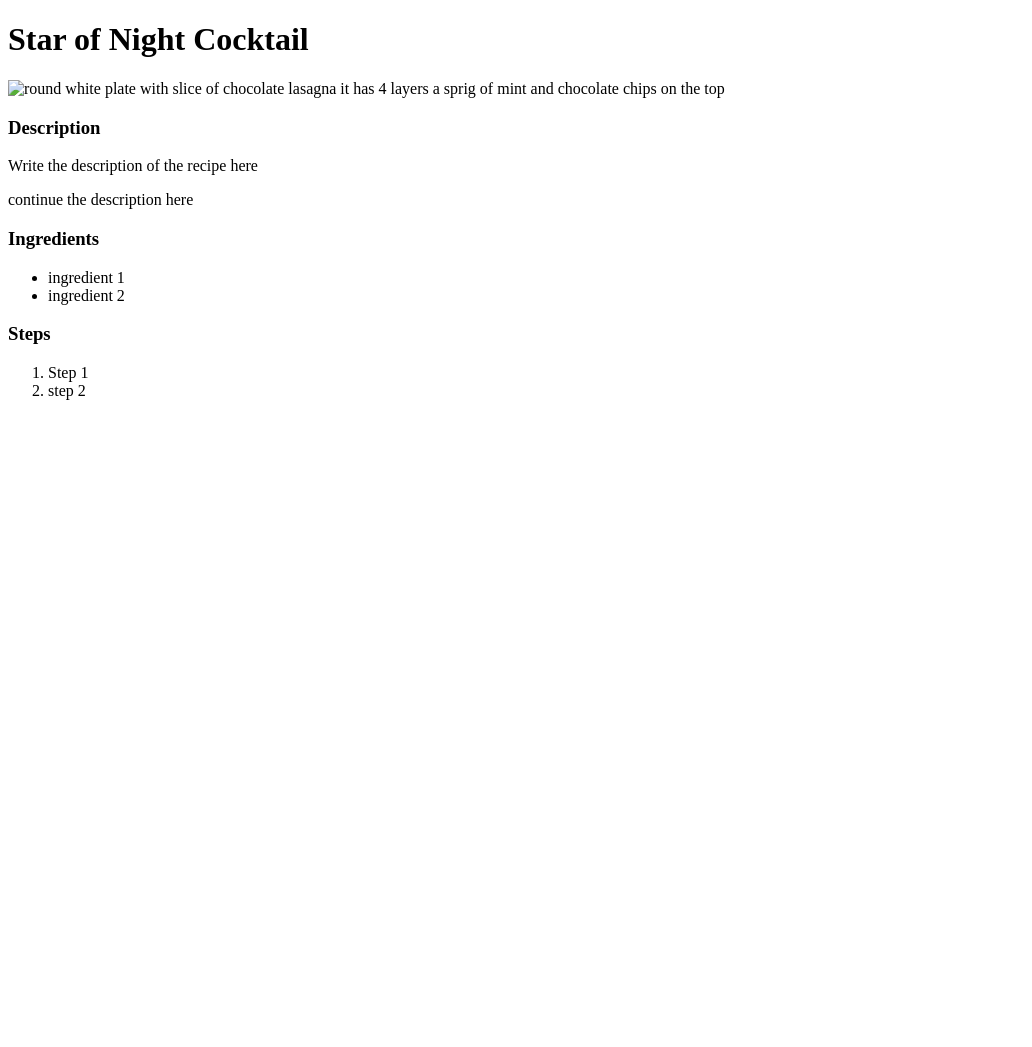
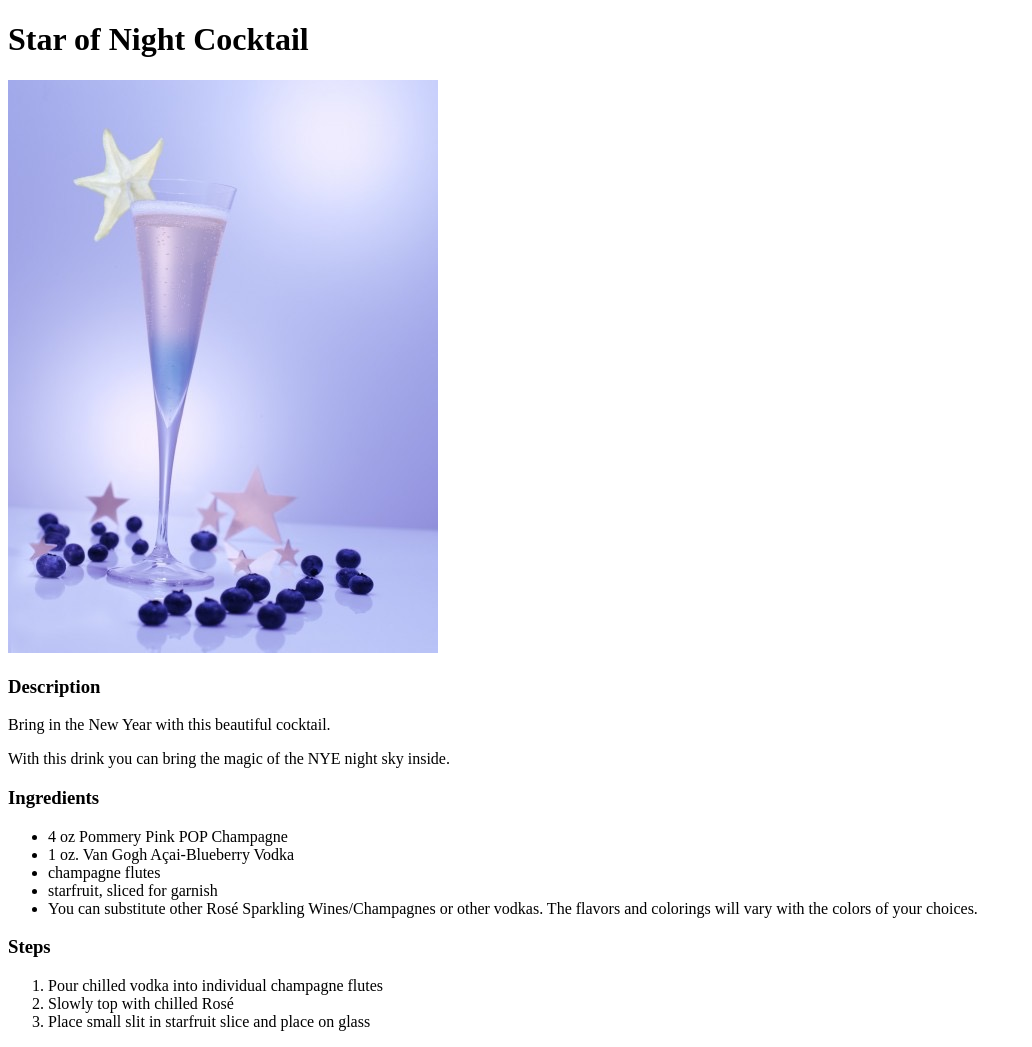
Before and after one commit to jenious47/odin-recipes, a plain HTML site: page recipes/star-of-night.html in a window 1280 px wide. Shown: the whole page, without its empty margins (0-1032 px from the left). Before the commit the page ends 800 px from the top, so only its background shows below. Drawn offline with Linux system fonts and the light colour scheme.

Commit message:
index.html

```diff
--- a/recipes/star-of-night.html
+++ b/recipes/star-of-night.html
@@ -8,19 +8,23 @@
 </head>
 <body>
     <h1>Star of Night Cocktail</h1>
-    <img src="./ch-las.jpg"alt="round white plate with slice of chocolate lasagna it has 4 layers a sprig of mint and chocolate chips on the top">
+    <img src="../images/sondrink.jpg"alt="champagne glass with pink and purple drink inside starfruit garnish bluebberies and stars on the table around the glass">
    <p><h3>Description</h3></p>
-   <p>Write the description of the recipe here</p>
-   <p>continue the description here</p>
+   <p>Bring in the New Year with this beautiful cocktail.</p>
+    <p>With this drink you can bring the magic of the NYE night sky inside.</p></p>
    <p> <h3>Ingredients</h3></p>
    <p><ul>
-       <li>ingredient 1</li>
-       <li>ingredient 2</li>
+       <li>4 oz Pommery Pink POP Champagne</li>
+       <li>1 oz. Van Gogh Açai-Blueberry Vodka</li>
+       <li>champagne flutes</li>
+       <li>starfruit, sliced for garnish</li>
+       <li>You can substitute other Rosé Sparkling Wines/Champagnes or other vodkas.  The flavors and colorings will vary with the colors of your choices.</li>
    </ul></p>
    <p><h3>Steps</h3></p>
    <p><ol>
-       <li>Step 1</li>
-       <li>step 2</li>
+       <li>Pour chilled vodka into individual champagne flutes</li>
+       <li>Slowly top with chilled Rosé</li>
+       <li>Place small slit in starfruit slice and place on glass</li>
    </ol></p>
 </body>
 </html>
```
Also changed, not shown: index.html (+1 -1 lines), images/sondrink.jpg (added).
